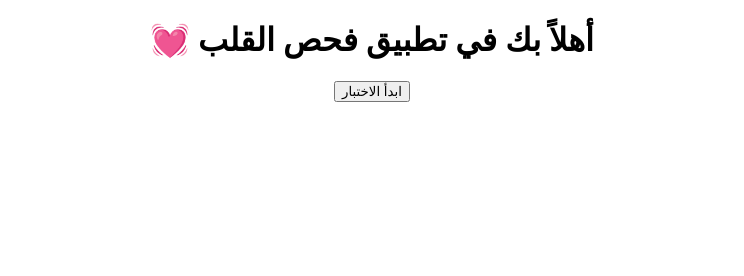
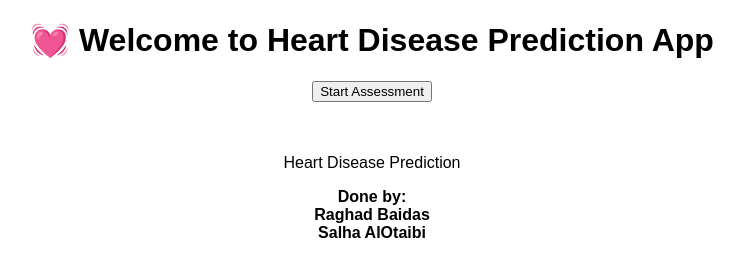
Before and after one commit to Salha1223/heart-cdss, a plain HTML site: page templates/home.html in a window 1280 px wide. Shown: the whole page, without its empty margins (268-1012 px from the left). Drawn offline with Linux system fonts and the light colour scheme.

Commit message:
Update home.html

```diff
--- a/templates/home.html
+++ b/templates/home.html
@@ -1,8 +1,13 @@
 <!DOCTYPE html>
 <html>
-<head><title>مرحبًا</title></head>
-<body style="text-align:center;">
-    <h1>💓 أهلاً بك في تطبيق فحص القلب</h1>
-    <a href="/form"><button>ابدأ الاختبار</button></a>
+<head><title>Welcome</title></head>
+<body style="text-align:center; font-family:sans-serif;">
+    <h1>💓 Welcome to Heart Disease Prediction App</h1>
+    <a href="/form"><button>Start Assessment</button></a>
+    <br><br><br>
+    <footer>
+        <p>Heart Disease Prediction</p>
+        <strong>Done by:<br>Raghad Baidas<br>Salha AlOtaibi</strong>
+    </footer>
 </body>
 </html>
```
